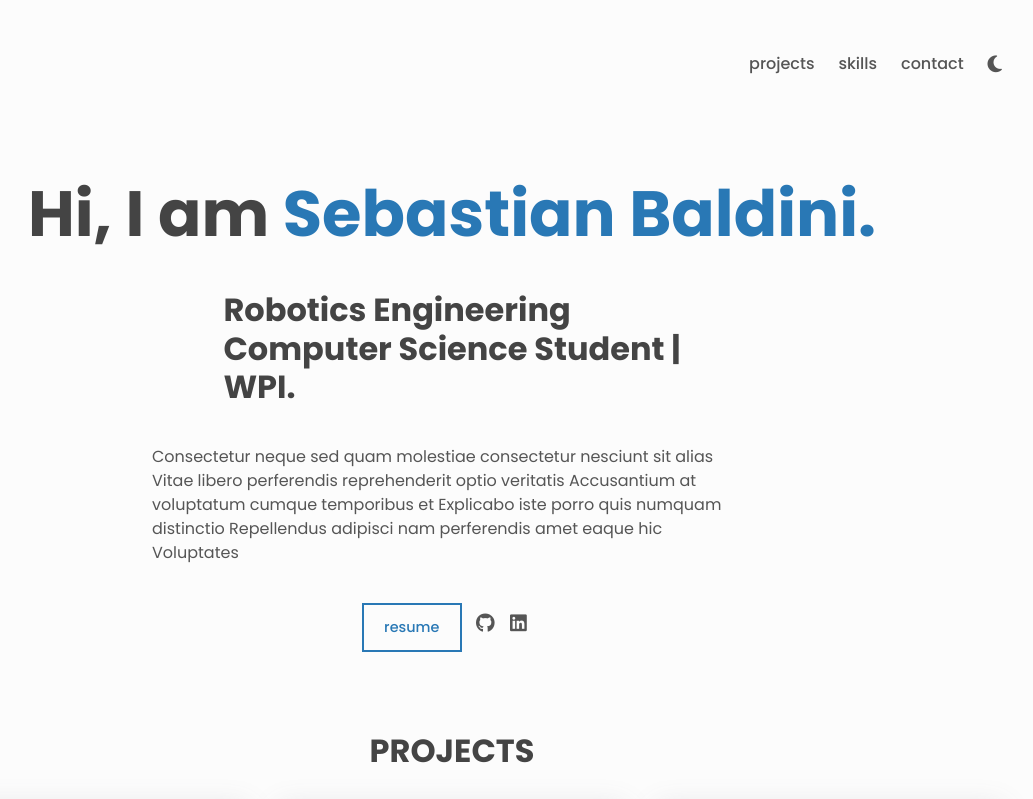
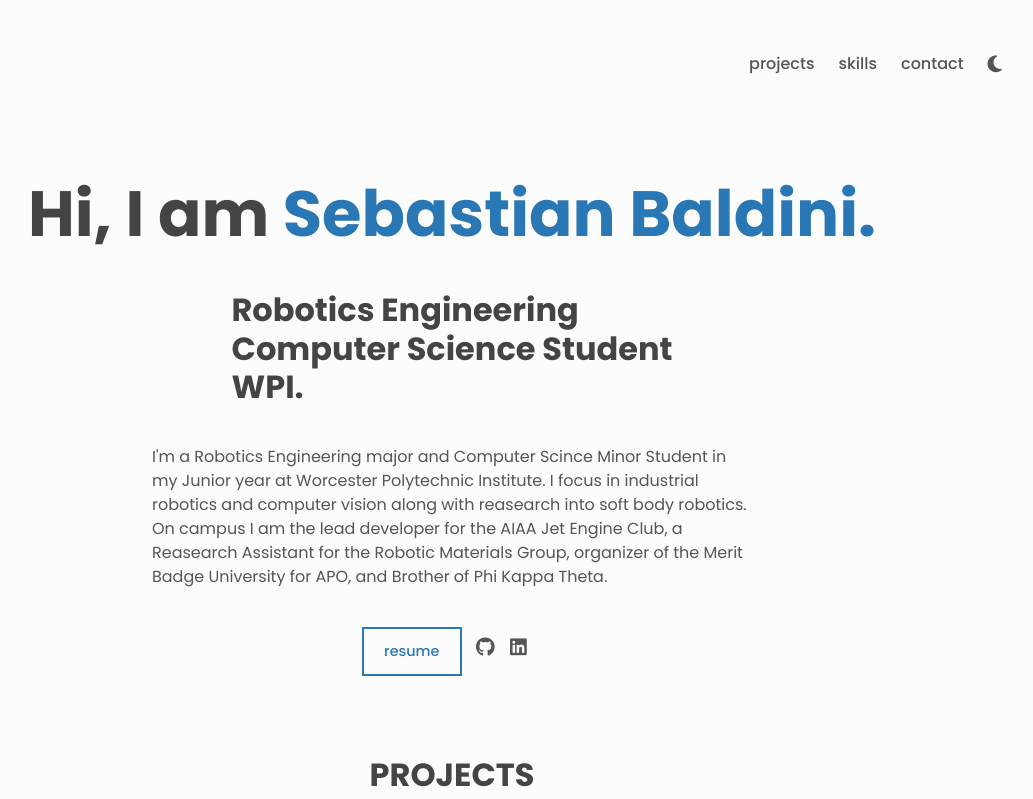
Before and after one commit to somguynamedseb/somguynamedseb.github.io, a plain HTML site: page index.html in a window 1280 px wide. Shown: the top 799 px of the page, without its empty margins (188-1221 px from the left). Drawn offline with Linux system fonts and the light colour scheme.

Commit message:
updating first blurb

```diff
--- a/index.html
+++ b/index.html
@@ -55,13 +55,11 @@
       <!-- About -->
       <div class="about center">
         <h1>Hi, I am <span class="about__name">Sebastian Baldini.</span></h1>
-        <h2 class="about__role">Robotics Engineering <br>Computer Science Student | <bR>WPI.</h2>
+        <h2 class="about__role">Robotics Engineering <br>Computer Science Student <bR>WPI.</h2>
         <p class="about__desc">
-          Consectetur neque sed quam molestiae consectetur nesciunt sit alias
-          Vitae libero perferendis reprehenderit optio veritatis Accusantium at
-          voluptatum cumque temporibus et Explicabo iste porro quis numquam
-          distinctio Repellendus adipisci nam perferendis amet eaque hic
-          Voluptates
+          I'm a Robotics Engineering major and Computer Scince Minor Student in my Junior year at Worcester Polytechnic Institute.
+          I focus in industrial robotics and computer vision along with reasearch into soft body robotics. On campus I am the lead developer for the AIAA Jet Engine Club, a Reasearch Assistant for the Robotic Materials Group, organizer of the Merit Badge University for APO, and Brother of Phi Kappa Theta.
+
         </p>
 
         <div class="about__contact center">
```
